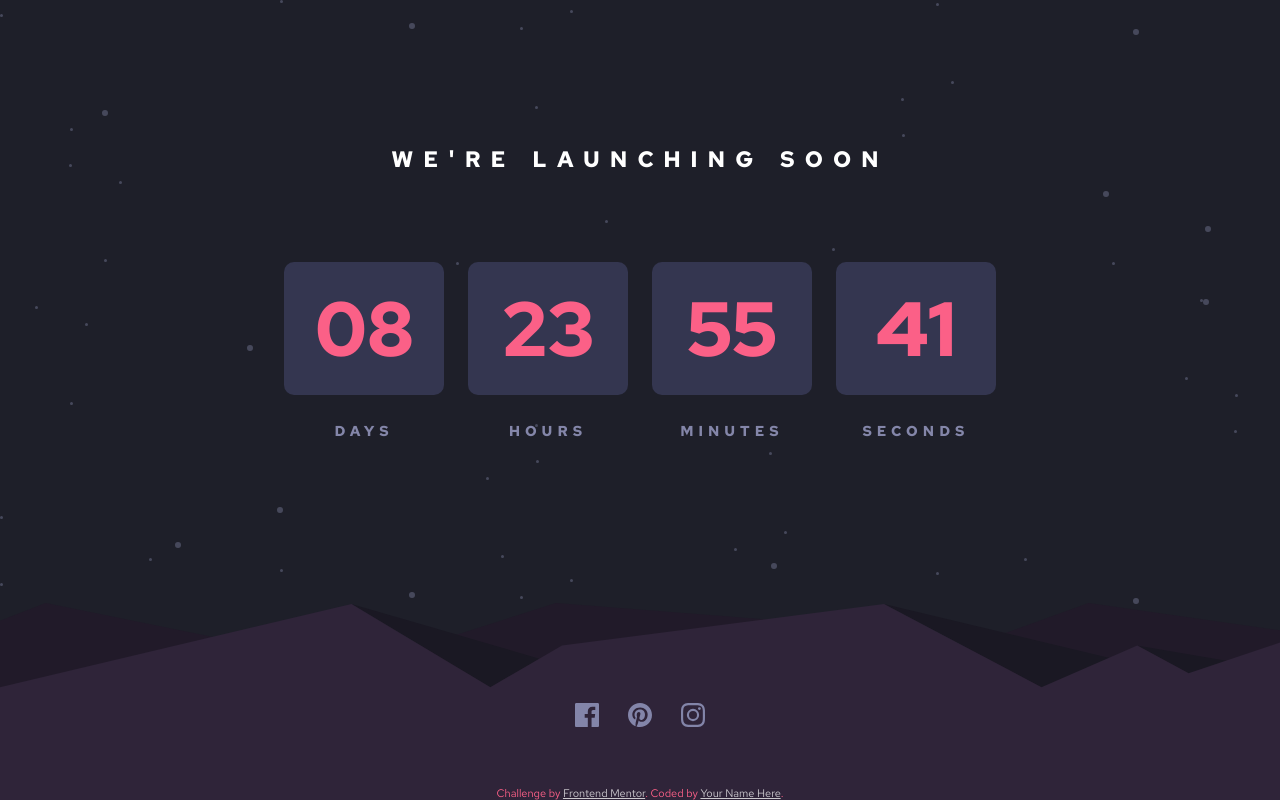
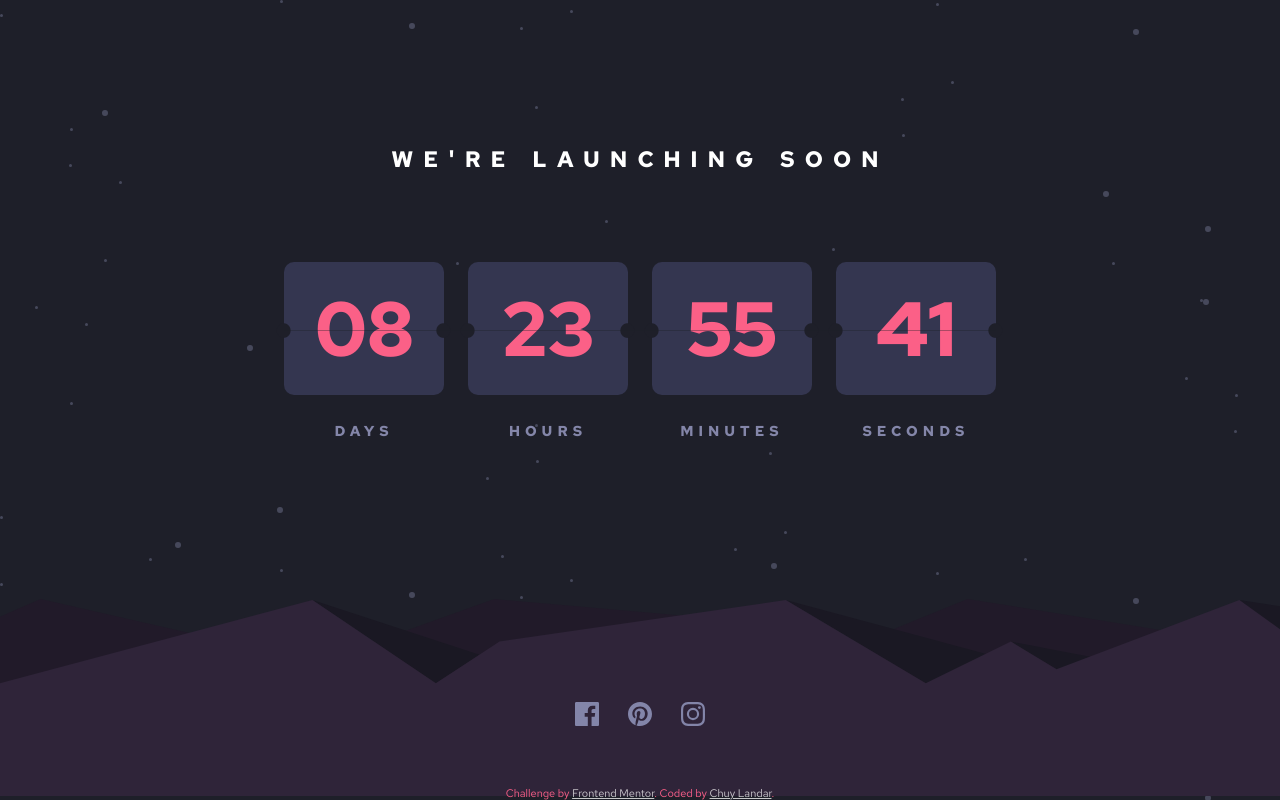
Before and after one commit to ChuyLandar/launch-countdown-timer, a plain HTML site: page index.html in a window 1280 px wide. Drawn offline with Linux system fonts and the light colour scheme.

Commit message:
style: add ruler to timer box and embed hill in img tag

```diff
--- a/index.html
+++ b/index.html
@@ -16,6 +16,7 @@
         <div class="timer timer-hours">23</div>
         <div class="timer timer-minutes">55</div>
         <div class="timer timer-seconds">41</div>
+        <hr class="timer-ruler">
         <p class="timer-text">DAYS</p>
         <p class="timer-text">HOURS</p>
         <p class="timer-text">MINUTES</p>
@@ -24,6 +25,7 @@
     </div>
   </main>
   <footer>
+    <img class="hills-image" src="./images/pattern-hills.svg" alt="hills image">
     <div class="social-icons">
       <svg class="icon facebook-icon" xmlns="http://www.w3.org/2000/svg" width="24" height="24"><path fill="#8385A9" d="M22.675 0H1.325C.593 0 0 .593 0 1.325v21.351C0 23.407.593 24 1.325 24H12.82v-9.294H9.692v-3.622h3.128V8.413c0-3.1 1.893-4.788 4.659-4.788 1.325 0 2.463.099 2.795.143v3.24l-1.918.001c-1.504 0-1.795.715-1.795 1.763v2.313h3.587l-.467 3.622h-3.12V24h6.116c.73 0 1.323-.593 1.323-1.325V1.325C24 .593 23.407 0 22.675 0z"/></svg>
       <svg class="icon pinterst-icon" xmlns="http://www.w3.org/2000/svg" width="24" height="24"><path fill="#8385A9" d="M12 0C5.373 0 0 5.372 0 12c0 5.084 3.163 9.426 7.627 11.174-.105-.949-.2-2.405.042-3.441.218-.937 1.407-5.965 1.407-5.965s-.359-.719-.359-1.782c0-1.668.967-2.914 2.171-2.914 1.023 0 1.518.769 1.518 1.69 0 1.029-.655 2.568-.994 3.995-.283 1.194.599 2.169 1.777 2.169 2.133 0 3.772-2.249 3.772-5.495 0-2.873-2.064-4.882-5.012-4.882-3.414 0-5.418 2.561-5.418 5.207 0 1.031.397 2.138.893 2.738a.36.36 0 01.083.345l-.333 1.36c-.053.22-.174.267-.402.161-1.499-.698-2.436-2.889-2.436-4.649 0-3.785 2.75-7.262 7.929-7.262 4.163 0 7.398 2.967 7.398 6.931 0 4.136-2.607 7.464-6.227 7.464-1.216 0-2.359-.631-2.75-1.378l-.748 2.853c-.271 1.043-1.002 2.35-1.492 3.146C9.57 23.812 10.763 24 12 24c6.627 0 12-5.373 12-12 0-6.628-5.373-12-12-12z"/></svg>
@@ -31,7 +33,7 @@
     </div>
     <div class="attribution">
       Challenge by <a href="https://www.frontendmentor.io?ref=challenge" target="_blank">Frontend Mentor</a>.
-      Coded by <a href="#">Your Name Here</a>.
+      Coded by <a href="#">Chuy Landar</a>.
     </div>
   </footer>
   <script src="./index.js"></script>
--- a/style.css
+++ b/style.css
@@ -13,6 +13,7 @@
     --dark-desaturated-blue: hsl(236, 21%, 26%);
     --very-dark-blue: hsl(235, 16%, 14%);
     --very-dark-mostly-black-blue: hsl(234, 17%, 12%);
+    --ruler-color: hsl(235deg 16% 14% / 36%);
 }
 
 body {
@@ -53,6 +54,19 @@ main {
     grid-template-rows: repeat(3, auto);
     grid-template-columns: repeat(4, auto);
     grid-gap: 0px 1.5rem;
+    position: relative;
+    z-index: 1;
+}
+
+.timer-ruler {
+    position: absolute;
+    z-index: 2;
+    color: white;
+    bottom: 136px;
+    height: 1px;
+    width: 100%;
+    background-color: var(--ruler-color);
+    border: 0px solid transparent;
 }
 
 .timer {
@@ -68,6 +82,23 @@ main {
     align-items: center;
     font-size: 4.8rem;
     padding: 1rem 1.8rem;
+    position: relative;
+}
+
+.timer::before {
+    content: ".";
+    color: var(--very-dark-blue);
+    position: absolute;
+    left: -10px;
+    bottom: 35px;
+}
+
+.timer::after {
+    content: ".";
+    color: var(--very-dark-blue);
+    position: absolute;
+    right: -9px;
+    bottom: 35px;
 }
 
 .timer-text {
@@ -81,13 +112,15 @@ main {
 
 /* FOOTER */
 footer {
-    height: 197px;
     width: 100%;
     position: absolute;
     bottom: 0;
-    background-image: url(./images/pattern-hills.svg);
-    background-repeat: no-repeat;
-    background-size: cover;
+}
+
+.hills-image {
+    width: 100%;
+    height: auto;
+    min-height: 197px;
 }
 
 .social-icons {
@@ -97,12 +130,12 @@ footer {
     bottom: 35%;
 }
 
-.icon{
+.icon {
     margin: 0 0.8rem;
     cursor: pointer;
 }
 
-.icon:hover path{
+.icon:hover path {
     fill: var(--soft-red);
 }
 
@@ -121,6 +154,6 @@ footer {
     color: rgb(255 255 255 / 75%);
 }
 
-.attribution a:hover{
+.attribution a:hover {
     color: white;
 }
```
